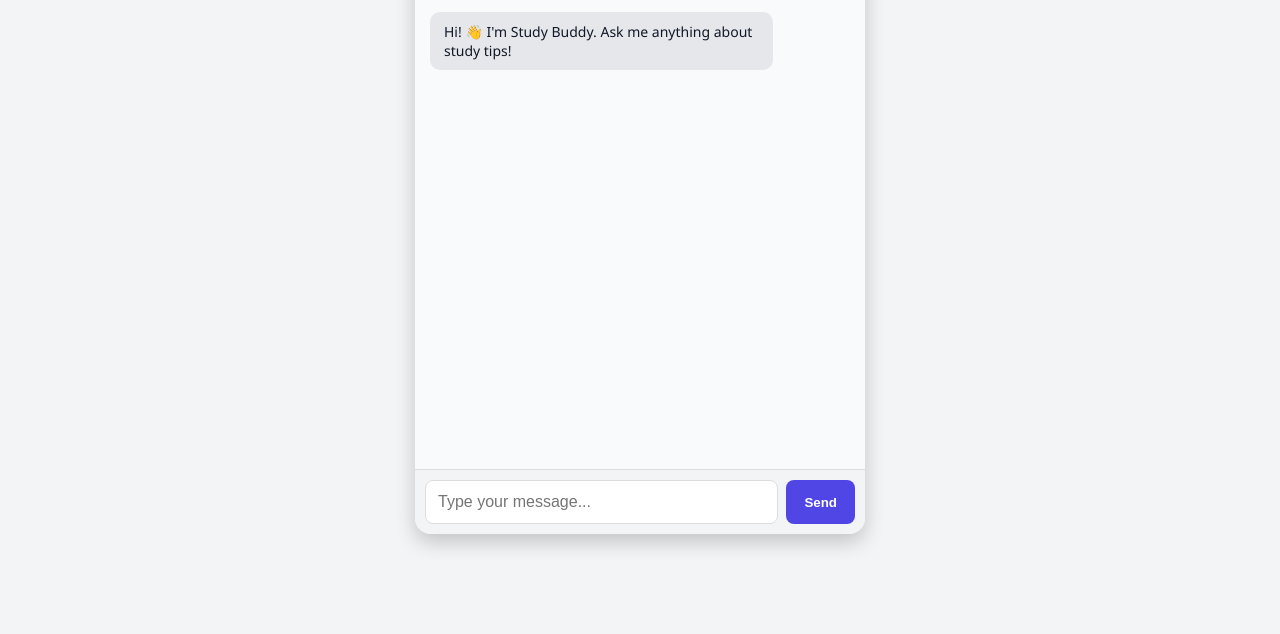
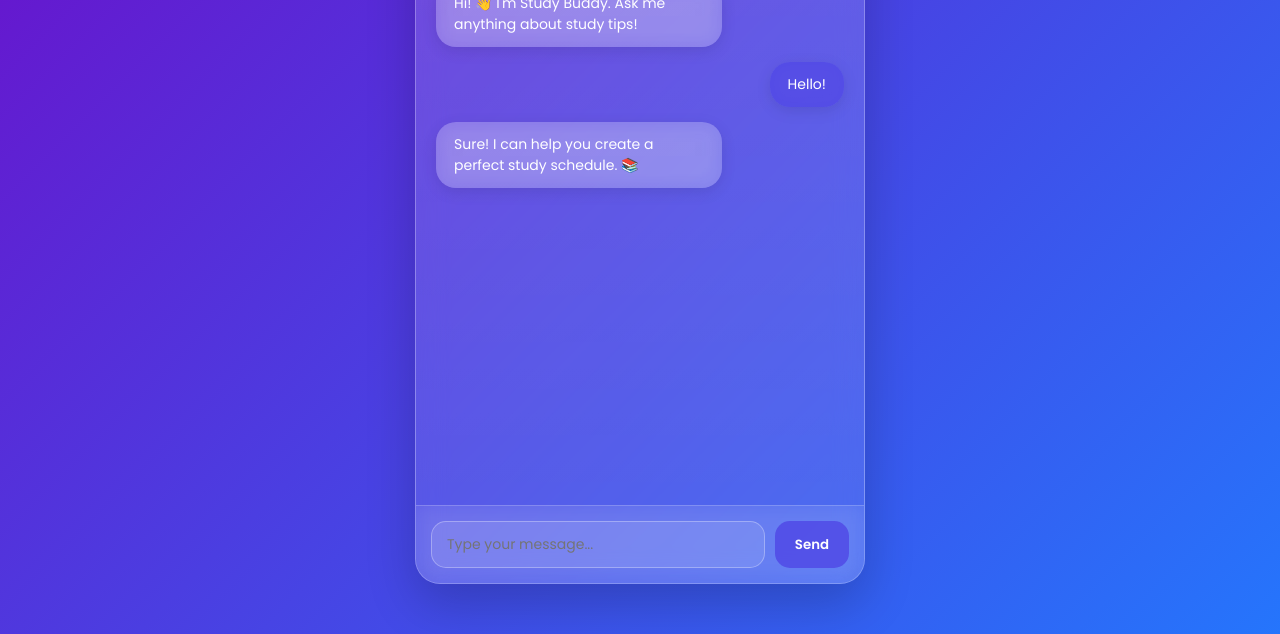
Before and after one commit to KingIsI/cyberustav, a website: page hackathon/frontend/chatbot.html in a window 1280 px wide. Shown: the part 166-800 px from the top of the page. Drawn offline with Linux system fonts and the light colour scheme.

Commit message:
Add files via upload

```diff
--- a/hackathon/frontend/chatbot.html
+++ b/hackathon/frontend/chatbot.html
@@ -2,191 +2,147 @@
 <html lang="en">
 <head>
   <meta charset="UTF-8">
+  <meta name="viewport" content="width=device-width, initial-scale=1.0">
   <title>Chatbot - Study Buddy</title>
-  <style>
-    /* General Page Styling */
-    body {
+  <link href="https://fonts.googleapis.com/css2?family=Poppins:wght@400;500;600;700&display=swap" rel="stylesheet">
+</head>
+<body>
+  <div class="main">
+    <div class="navbar">🤖 Study Buddy</div>
+
+    <div class="chat-container">
+      <div class="bot-message message">Hi! 👋 I'm Study Buddy. Ask me anything about study tips!</div>
+      <div class="user-message message">Hello!</div>
+      <div class="bot-message message">Sure! I can help you create a perfect study schedule. 📚</div>
+    </div>
+
+    <div class="input-container">
+      <input type="text" placeholder="Type your message..." class="chat-input">
+      <button class="chat-send">Send</button>
+    </div>
+  </div>
+</body>
+<style>
+ * {
       margin: 0;
       padding: 0;
-      font-family: "Segoe UI", Tahoma, sans-serif;
-      background: #f3f4f6;
+      box-sizing: border-box;
+      font-family: 'Poppins', sans-serif;
+    }
+
+    body {
+      min-height: 100vh;
       display: flex;
       justify-content: center;
       align-items: center;
-      height: 100vh;
+      background: linear-gradient(135deg, #6a11cb, #2575fc);
+      padding: 20px;
     }
 
-    /* Chatbot Container */
+
     .main {
-      width: 450px;
-      height: 600px;
-      background: #ffffff;
-      border-radius: 16px;
-      box-shadow: 0 8px 20px rgba(0, 0, 0, 0.2);
+      width: 100%;
+      max-width: 450px;
+      height: 700px;
+      background: rgba(255, 255, 255, 0.1);
+      border-radius: 25px;
+      backdrop-filter: blur(15px);
+      border: 1px solid rgba(255,255,255,0.3);
+      box-shadow: 0 20px 50px rgba(0,0,0,0.2);
       display: flex;
       flex-direction: column;
       overflow: hidden;
     }
 
-    /* Navbar */
+    /* --- Navbar --- */
     .navbar {
-      background-color: #4f46e5;
-      color: white;
-      padding: 15px;
+      background: rgba(79, 70, 229, 0.85);
+      color: #fff;
+      padding: 20px;
       text-align: center;
       font-size: 1.5rem;
-      font-weight: bold;
-      box-shadow: 0 2px 6px rgba(0, 0, 0, 0.2);
+      font-weight: 600;
+      letter-spacing: 1px;
+      box-shadow: 0 4px 10px rgba(0,0,0,0.2);
+      border-bottom: 1px solid rgba(255,255,255,0.3);
     }
 
-    /* Chat Container */
+    /* --- Chat Container --- */
     .chat-container {
       flex: 1;
-      padding: 15px;
-      overflow-y: auto;
+      padding: 20px;
       display: flex;
       flex-direction: column;
-      gap: 10px;
-      background: #f9fafb;
-      scroll-behavior: smooth;
+      gap: 15px;
+      overflow-y: auto;
+      background: linear-gradient(to bottom, rgba(255,255,255,0.05), rgba(255,255,255,0));
     }
 
-    /* Chat Messages */
+    /* --- Messages --- */
     .message {
-      max-width: 75%;
-      padding: 10px 14px;
-      border-radius: 10px;
+      max-width: 70%;
+      padding: 12px 18px;
+      border-radius: 20px;
+      font-size: 14px;
       word-wrap: break-word;
-      animation: fadeIn 0.3s ease-in-out;
-      font-size: 14px;
+      box-shadow: 0 4px 15px rgba(0,0,0,0.1);
+      backdrop-filter: blur(10px);
     }
 
     .user-message {
-      background: #4f46e5;
-      color: white;
+      background: rgba(79, 70, 229, 0.8);
+      color: #fff;
       align-self: flex-end;
     }
 
     .bot-message {
-      background: #e5e7eb;
-      color: #111827;
+      background: rgba(255, 255, 255, 0.2);
+      color: #fff;
       align-self: flex-start;
     }
 
-    /* Typing Indicator */
-    .typing {
-      font-size: 14px;
-      color: #6b7280;
-      font-style: italic;
-      margin-top: 5px;
-    }
-
-    @keyframes fadeIn {
-      from {
-        opacity: 0;
-        transform: translateY(5px);
-      }
-      to {
-        opacity: 1;
-        transform: translateY(0);
-      }
-    }
-
-    /* Input Area */
+    /* --- Input Area --- */
     .input-container {
       display: flex;
-      padding: 10px;
-      background: #f3f4f6;
-      border-top: 1px solid #ddd;
-      gap: 8px;
+      padding: 15px;
+      gap: 10px;
+      background: rgba(255,255,255,0.05);
+      border-top: 1px solid rgba(255,255,255,0.2);
+      backdrop-filter: blur(10px);
     }
 
     .chat-input {
       flex: 1;
-      padding: 12px;
-      border: 1px solid #ddd;
-      border-radius: 8px;
-      outline: none;
-      font-size: 1rem;
-      transition: border-color 0.3s;
-    }
-
-    .chat-input:focus {
-      border-color: #4f46e5;
+      padding: 12px 15px;
+      border-radius: 15px;
+      border: 1px solid rgba(255,255,255,0.3);
+      background: rgba(255,255,255,0.1);
+      color: #fff;
+      font-size: 14px;
     }
 
     .chat-send {
-      padding: 12px 18px;
-      background-color: #4f46e5;
-      color: white;
+      padding: 12px 20px;
+      border-radius: 15px;
       border: none;
-      border-radius: 8px;
+      background: rgba(79, 70, 229, 0.8);
+      color: #fff;
+      font-weight: 600;
       cursor: pointer;
-      font-weight: bold;
-      transition: background 0.3s;
     }
 
-    .chat-send:hover {
-      background-color: #3730a3;
-    }
-
-    /* Scrollbar Styling */
+    /* --- Scrollbar Styling --- */
     .chat-container::-webkit-scrollbar {
       width: 6px;
     }
 
     .chat-container::-webkit-scrollbar-track {
-      background: #f1f1f1;
+      background: rgba(255,255,255,0.1);
     }
 
     .chat-container::-webkit-scrollbar-thumb {
-      background: #a5b4fc;
+      background: rgba(79,70,229,0.6);
       border-radius: 10px;
     }
-
-    .chat-container::-webkit-scrollbar-thumb:hover {
-      background: #4f46e5;
-    }
   </style>
-</head>
-<body>
-  <div class="main">
-    <div class="navbar">🤖 Study Buddy</div>
-
-    <div class="chat-container" id="chatContainer">
-      <div class="bot-message message">Hi! 👋 I'm Study Buddy. Ask me anything about study tips!</div>
-    </div>
-
-    <div class="input-container">
-      <input type="text" placeholder="Type your message..." class="chat-input" id="chatInput">
-      <button class="chat-send" id="chatSend">Send</button>
-    </div>
-  </div>
-
-  <script>
-    // For API integration later
-    const chatContainer = document.getElementById("chatContainer");
-    const chatInput = document.getElementById("chatInput");
-    const chatSend = document.getElementById("chatSend");
-
-    // Temporary placeholder for showing user messages (API-ready)
-    function sendMessage() {
-      const userMessage = chatInput.value.trim();
-      if (userMessage === "") return;
-
-      const message = document.createElement("div");
-      message.classList.add("message", "user-message");
-      message.textContent = userMessage;
-      chatContainer.appendChild(message);
-
-      chatInput.value = "";
-      chatContainer.scrollTop = chatContainer.scrollHeight;
-    }
-
-    chatSend.addEventListener("click", sendMessage);
-    chatInput.addEventListener("keypress", (e) => {
-      if (e.key === "Enter") sendMessage();
-    });
-  </script>
-</body>
 </html>
```
